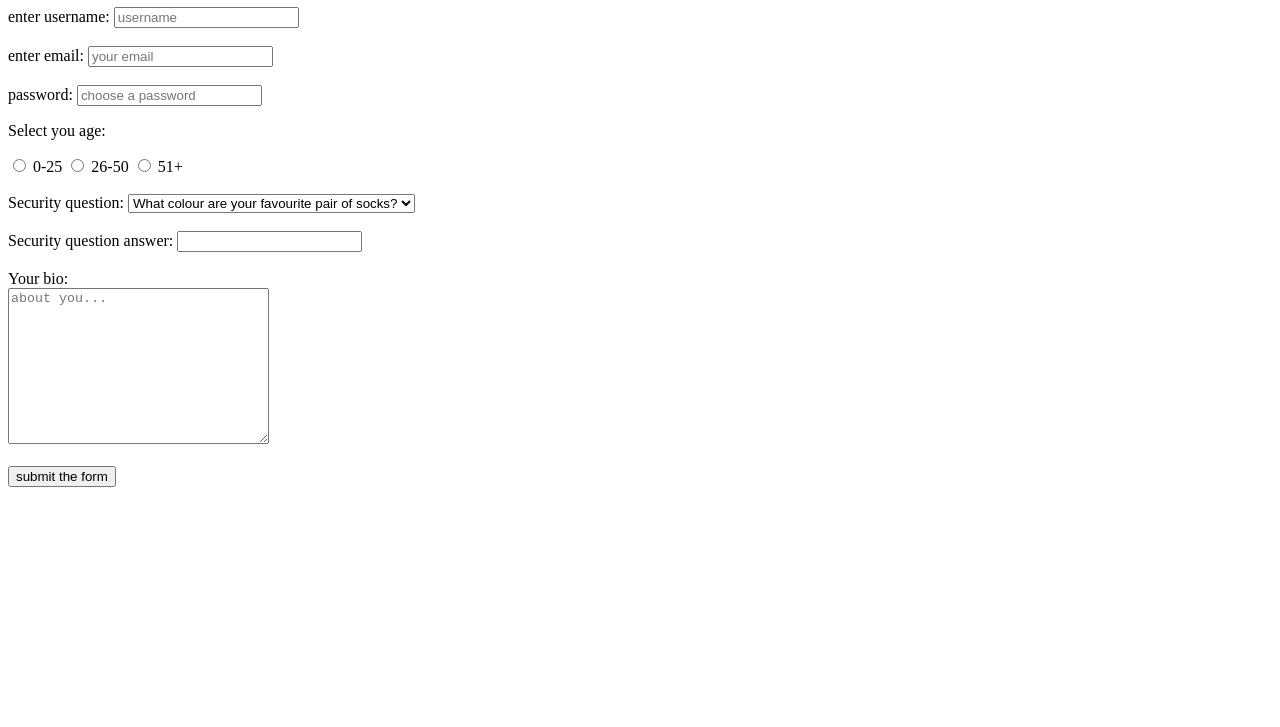
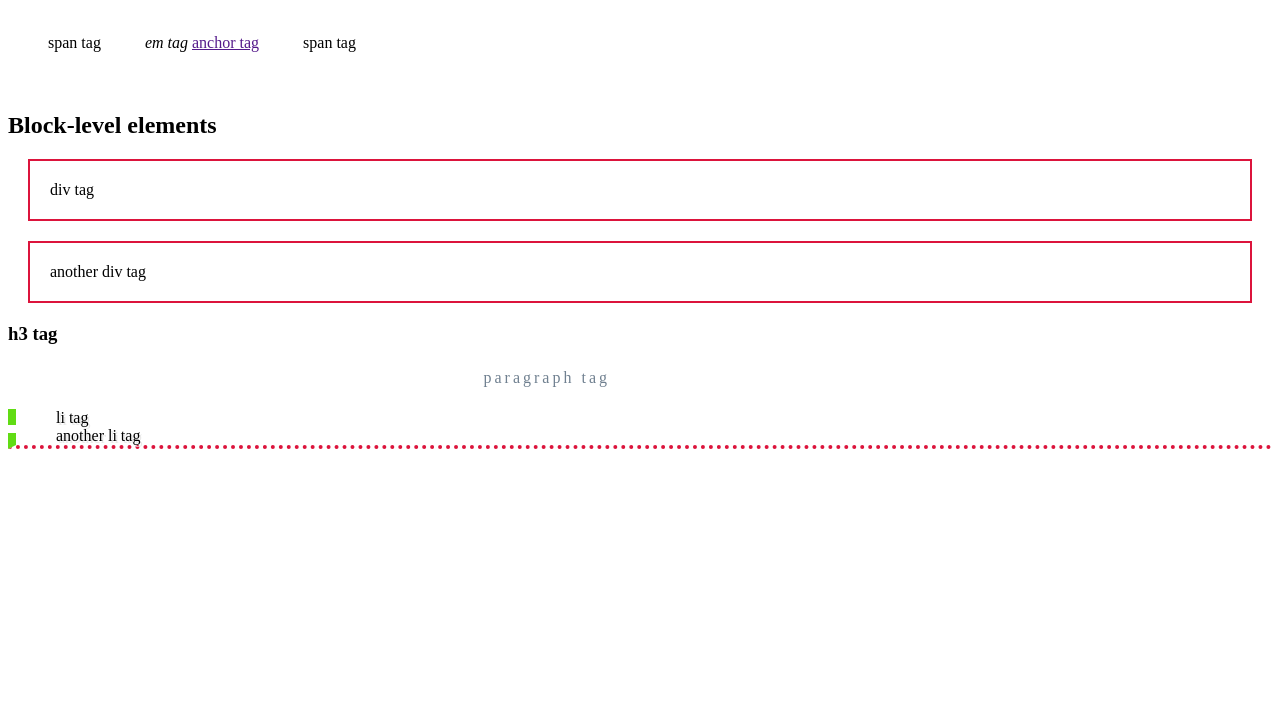
Before and after one commit to Dorota-GLOWACKA/html-and-css-crash-course_2, a plain HTML site: page index.html in a window 1280 px wide. Shown: the part 73-800 px from the top of the page. Drawn offline with Linux system fonts and the light colour scheme.

Commit message:
CSS styles

```diff
--- a/index.html
+++ b/index.html
@@ -1,53 +1,28 @@
 <!DOCTYPE html>
 <html>
 <head>
-    <title>HTML Forms</title>
+    <link rel="stylesheet" href="styles.css">
+    <title>CSS Basics</title>
 </head>
+
 <body>
+    <h2>Inline elements</h2>
 
-    <h1>HTML Forms</h1>
+    <span>span tag</span>
+    <em>em tag</em>
+    <a href="">anchor tag</a>
+    <span>span tag</span>
 
-<form>
-    <label for="username">enter username:</label>
-    <input type="text" id="username" name="username" placeholder="username" required>
-    <br><br>
-    <label for="email">enter email:</label>
-    <input type="email" id="email" name="email" placeholder="your email" required>
-    <br><br>
-    <label for="password">password:</label>
-    <input type="password" id="password" name="password" placeholder="choose a password" required>
+    <h2>Block-level elements</h2>
 
-<p>Select you age:</p>
-<input type="radio" name="age" value="0-25" id="option-1">
-<label for="option-1">0-25</label>
-<input type="radio" name="age" value="26-50" id="option-2">
-<label for="option-2">26-50</label>
-<input type="radio" name="age" value="51+" id="option-3">
-<label for="option-3">51+</label>
-
-<br><br>
-
-<label for="question">Security question:</label>
-<select name="question" id="question">
-    <option value="q1">What colour are your favourite pair of socks?</option>
-    <option value="q2">If you could be a vegetable, what it be?</option>
-    <option value="q3">What is your best security question?</option>
-</select>
-
-<br><br>
-<label for="answer">Security question answer:</label>
-<input type="text" id="answer" name="answer">
-
-<br><br>
-
-<label for="bio">Your bio:</label><br>
-<textarea name="bio" id="bio" cols="30" rows="10" placeholder="about you..."></textarea>
-
-<br><br>
-<input type="submit" value="submit the form">
-
-
-</form>
+    <div>div tag</div>
+    <div>another div tag</div>
+    <h3>h3 tag</h3>
+    <p>paragraph tag</p>
+    <ul>
+        <li>li tag</li>
+        <li>another li tag</li>
+    </ul>
 
 </body>
 </html>
--- /dev/null
+++ b/styles.css
@@ -0,0 +1,49 @@
+h1{
+    color:orange;
+    background-color: slategray;
+    font-size: 20px;
+    text-decoration: underline;
+    font-family: arial;
+    text-align: center;
+
+}
+p{
+    color: slategray;
+    text-align: right;
+    line-height: 30px;
+    letter-spacing: 3px;
+    column-count: 2;
+    column-gap: 60px;
+}
+
+ul{
+    /* border-width: 4px;
+    border-style: solid;
+    border-color: crimson; */
+    /* border: 4px solid crimson; */
+    border-bottom: 4px dotted #dc143c;
+    border-left: 8px dashed #61dc14;
+}
+
+li{
+    list-style-type: none;
+    /* text-shadow: 2px 2px lightgray; */
+    text-shadow: 2px 2px #E9E9E9;
+
+}
+
+span{
+    display: inline-block;
+    margin: 20px;
+    padding: 20px;
+}
+
+div{
+    /* display: inline; */
+
+    border: 2px solid crimson;
+    margin: 20px;
+    padding: 20px;
+
+
+}
```
Also changed, not shown: about.html (+9 -4 lines).
